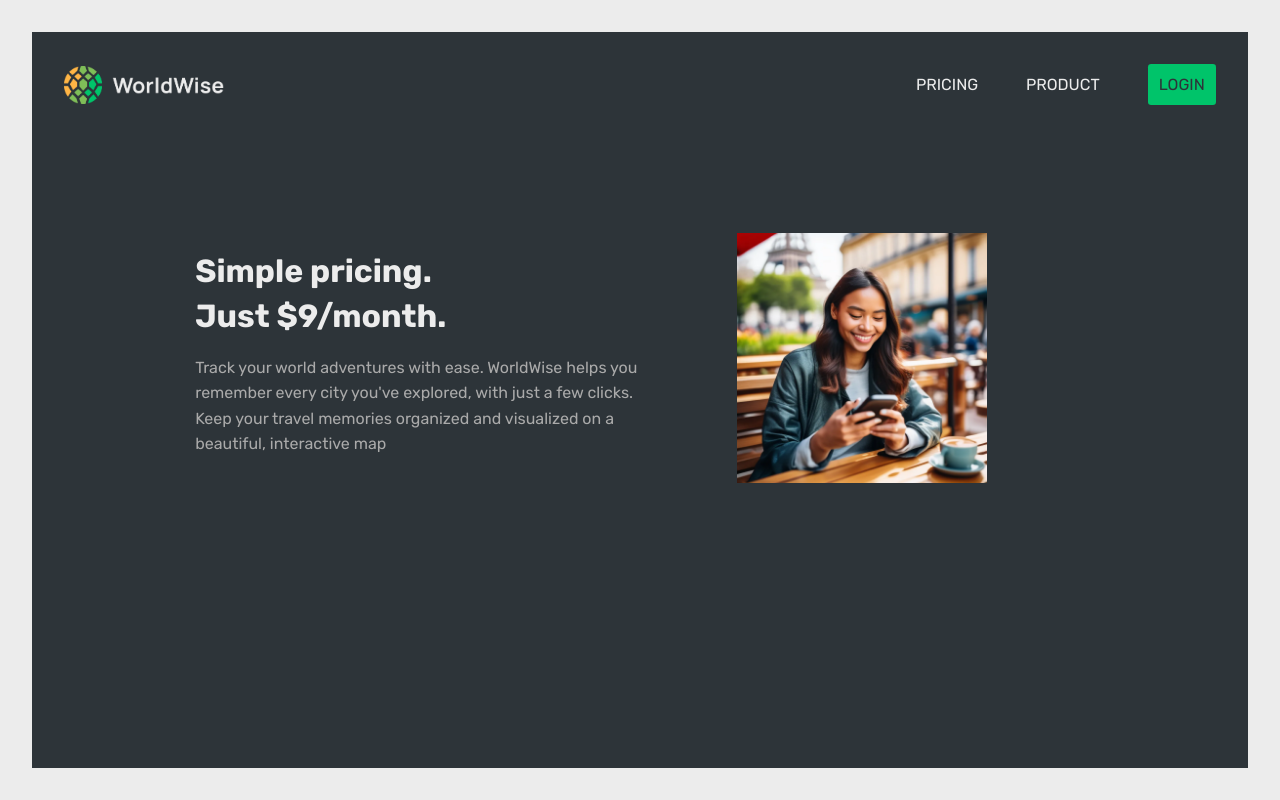
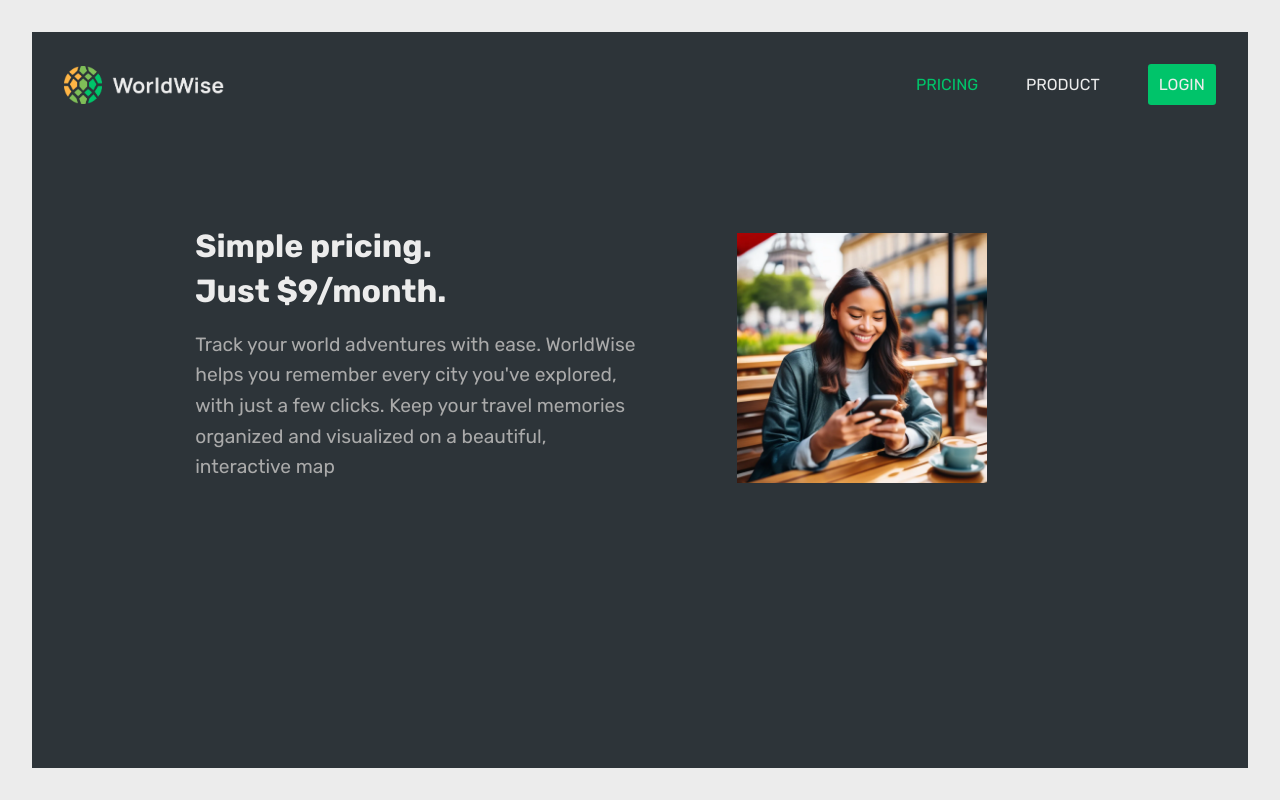
Before and after one commit to medaich/worldwise, a React (Vite) app: page /pricing in a window 1280 px wide. Built offline with nearby package versions, Linux system fonts and the light colour scheme.

Commit message:
adjust pricing and product styling

```diff
--- a/src/components/PageNav.jsx
+++ b/src/components/PageNav.jsx
@@ -16,8 +16,10 @@ function PageNav() {
           <NavLink to="/product">product</NavLink>
         </li>
 
-        <li className="cta">
-          <NavLink to="/login">login</NavLink>
+        <li>
+          <NavLink className={`${styles.noHover} cta`} to="/login">
+            login
+          </NavLink>
         </li>
       </ul>
     </nav>
--- a/src/components/PageNav.module.css
+++ b/src/components/PageNav.module.css
@@ -18,6 +18,10 @@
   color: inherit;
 }
 
+.nav a:not(.noHover):global(.active) {
+  color: var(--color-brand--2);
+}
+
 @media (max-width: 500px) {
   .nav ul {
     font-size: small;
--- a/src/index.css
+++ b/src/index.css
@@ -90,7 +90,7 @@ body {
 }
 
 @media (min-width: 1000px) {
-  #root > *:not(#pricing) {
+  #root > #app {
     padding: 0;
   }
 }
--- a/src/pages/AppLayout.jsx
+++ b/src/pages/AppLayout.jsx
@@ -7,7 +7,7 @@ import { Link, Outlet } from "react-router-dom";
 
 function AppLayout() {
   return (
-    <main className={styles.app}>
+    <main className={styles.app} id="app">
       <SideBar>
         <Link to="/">
           <Logo />
--- a/src/pages/Pricing.jsx
+++ b/src/pages/Pricing.jsx
@@ -4,7 +4,7 @@ import PageNav from "../components/PageNav";
 
 function Pricing() {
   return (
-    <main className={styles.pricing} id="pricing">
+    <main className={styles.pricing}>
       <PageNav />
       <section>
         <div className="content">
--- a/src/pages/Pricing.module.css
+++ b/src/pages/Pricing.module.css
@@ -5,7 +5,6 @@
 .pricing section {
   line-height: 1.4;
   text-align: center;
-  font-size: small;
 
   margin: auto;
   padding: 0 1rem;
@@ -34,7 +33,7 @@
     font-size: 1.6rem;
   }
   .pricing p {
-    font-size: medium;
+    font-size: 1.2rem;
   }
   .pricing section {
     max-width: 80%;
@@ -50,7 +49,7 @@
     font-size: 2rem;
   }
   .pricing p {
-    font-size: 1.4;
+    font-size: 1.6;
     line-height: 1.6;
   }
 }
--- a/src/pages/Product.jsx
+++ b/src/pages/Product.jsx
@@ -4,7 +4,7 @@ import PageNav from "../components/PageNav";
 
 function Pricing() {
   return (
-    <main className={styles.pricing} id="pricing">
+    <main className={styles.pricing}>
       <PageNav />
       <section>
         <div className="content">
```
